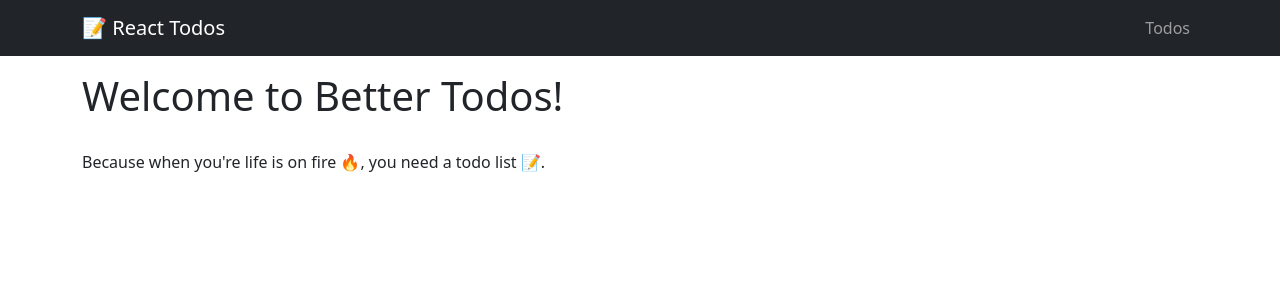
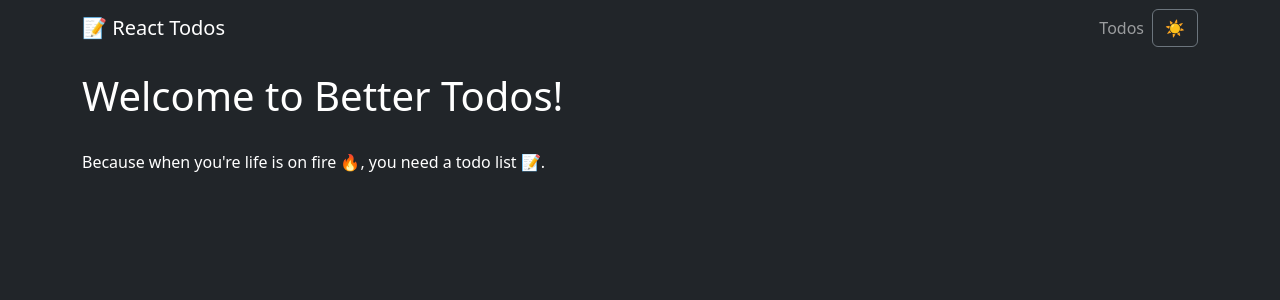
Before and after one commit to drblue/kktys24d1, a React (Vite) app in the folder 06-react-todos/: page / in a window 1280 px wide. Shown: the top 300 px of the page. Built offline with nearby package versions, Linux system fonts and the light colour scheme; no server answers.

Commit message:
Typing of Context in React.

```diff
--- a/06-react-todos/src/App.tsx
+++ b/06-react-todos/src/App.tsx
@@ -1,14 +1,17 @@
 import Container from 'react-bootstrap/Container'
 import { Routes, Route } from 'react-router-dom'
 import Navigation from './components/Navigation'
+import { useTheme } from './hooks/useTheme'
 import HomePage from './pages/HomePage'
 import NotFound from './pages/NotFound'
 import TodosPage from './pages/TodosPage'
 import './assets/scss/App.scss'
 
 const App = () => {
+	const { isDarkMode } = useTheme();
+
 	return (
-		<div id="App">
+		<div id="App" className={ isDarkMode ? "bg-dark text-white" : "" }>
 			<Navigation />
 
 			<Container className="py-3">
--- a/06-react-todos/src/assets/scss/App.scss
+++ b/06-react-todos/src/assets/scss/App.scss
@@ -2,6 +2,10 @@
 
 h1, h2, h3, h4, h5, h6 {
 	margin-bottom: 0.75em;
+}
+
+#App {
+	min-height: 100vh;
 }
 
 .alert {
--- a/06-react-todos/src/components/Navigation.tsx
+++ b/06-react-todos/src/components/Navigation.tsx
@@ -1,9 +1,13 @@
+import Button from 'react-bootstrap/Button'
 import Container from 'react-bootstrap/Container'
 import Navbar from 'react-bootstrap/Navbar'
 import Nav from 'react-bootstrap/Nav'
 import { NavLink, Link } from 'react-router-dom'
+import { useTheme } from '../hooks/useTheme'
 
 const Navigation = () => {
+	const { isDarkMode, toggleTheme } = useTheme();
+
 	return (
 		<Navbar bg="dark" variant="dark" expand="md">
 			<Container>
@@ -15,6 +19,10 @@
 						<Nav.Link as={NavLink} end to="/todos">Todos</Nav.Link>
 					</Nav>
 				</Navbar.Collapse>
+
+				<Button variant="outline-secondary" onClick={toggleTheme}>
+					{isDarkMode ? "☀️": "🌙"}
+				</Button>
 			</Container>
 		</Navbar>
 	)
--- /dev/null
+++ b/06-react-todos/src/contexts/ThemeContext.tsx
@@ -0,0 +1,31 @@
+import { createContext, useState } from "react";
+
+// Type Definition for the actual Context
+interface ThemeContextType {
+	isDarkMode: boolean;
+	toggleTheme: () => void
+}
+
+// Create the actual context (and set the context's initial/default value)
+export const ThemeContext = createContext<ThemeContextType | null>(null);
+
+// Type definition for the Provider's props
+interface ThemeContextProviderProps {
+	children: React.ReactNode;
+}
+
+const ThemeContextProvider: React.FC<ThemeContextProviderProps> = ({ children }) => {
+	const [isDarkMode, setIsDarkMode] = useState(true);
+
+	const toggleTheme = () => {
+		setIsDarkMode(!isDarkMode);
+	}
+
+	return (
+		<ThemeContext.Provider value={{ isDarkMode, toggleTheme }}>
+			{children}
+		</ThemeContext.Provider>
+	)
+}
+
+export default ThemeContextProvider;
--- /dev/null
+++ b/06-react-todos/src/hooks/useTheme.tsx
@@ -0,0 +1,12 @@
+import { useContext } from "react";
+import { ThemeContext } from "../contexts/ThemeContext";
+
+export const useTheme = () => {
+	const themeContext = useContext(ThemeContext);
+
+	if (!themeContext) {
+		throw new Error("Trying to use Theme Context outside of provider");
+	}
+
+	return themeContext;
+}
--- a/06-react-todos/src/main.tsx
+++ b/06-react-todos/src/main.tsx
@@ -1,12 +1,15 @@
 import React from 'react'
 import ReactDOM from 'react-dom/client'
 import { BrowserRouter } from 'react-router-dom'
+import ThemeContextProvider from './contexts/ThemeContext.tsx'
 import App from './App.tsx'
 
 ReactDOM.createRoot(document.getElementById('root')!).render(
 	<React.StrictMode>
 		<BrowserRouter>
-			<App />
+			<ThemeContextProvider>
+				<App />
+			</ThemeContextProvider>
 		</BrowserRouter>
 	</React.StrictMode>,
 )
```
